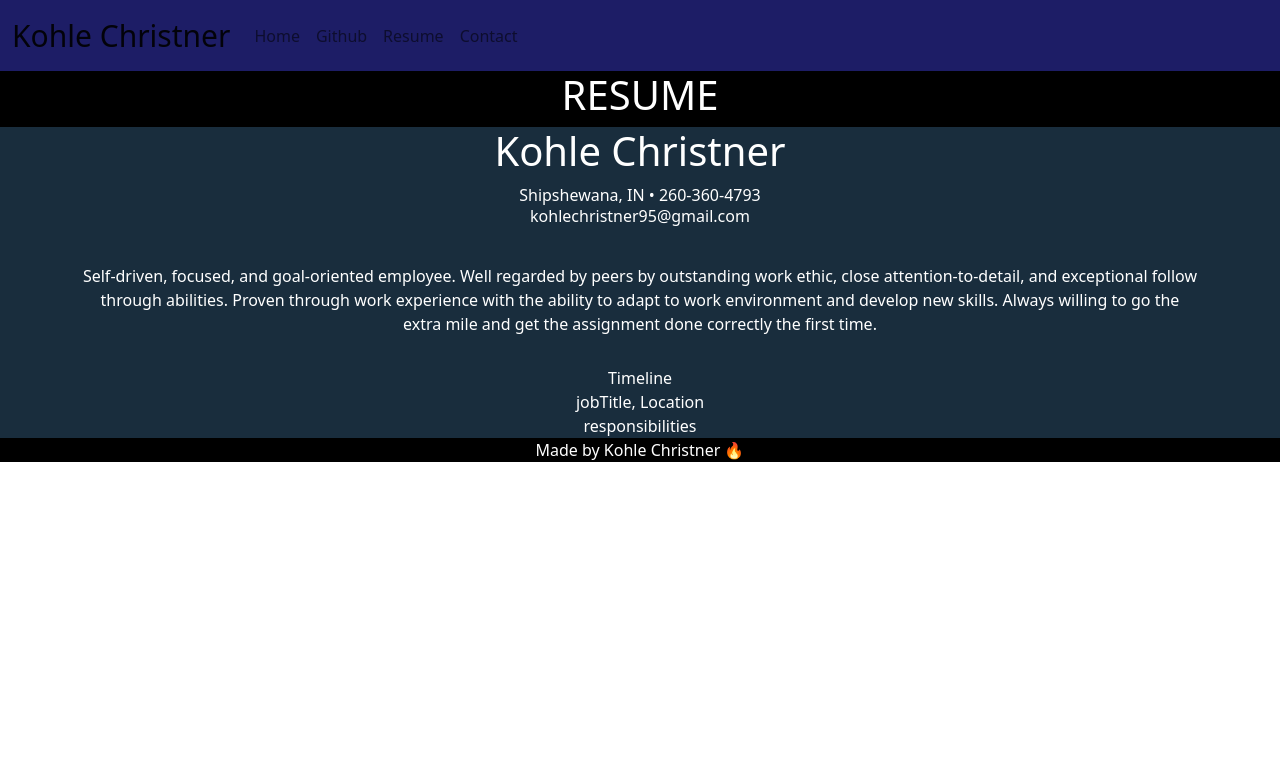
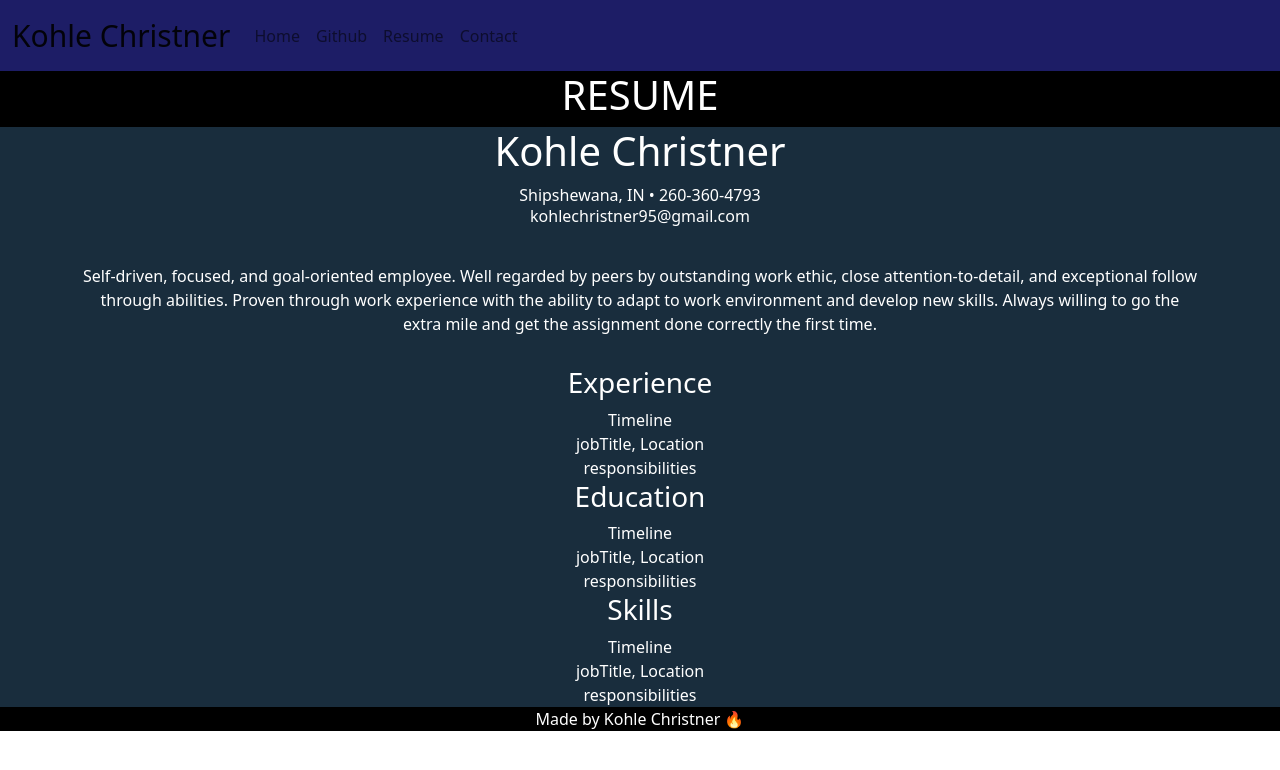
Before and after one commit to kohleChristner95/portfolio-website, a React (Create React App) app: page /Resume in a window 1280 px wide. Shown: the top 770 px of the page. Built offline with nearby package versions, Linux system fonts and the light colour scheme.

Commit message:
replace forEach() with map() so it'll actually return values!

```diff
--- a/src/Components/ResumeComponents/Main.js
+++ b/src/Components/ResumeComponents/Main.js
@@ -63,11 +63,14 @@ const Main = ({ headerTitles }) => {
 
   return (
     <div>
-      {headerTitles.forEach((headerName) => {
-        console.log(headerName);
-        return <h3>{headerName}</h3>;
+      {headerTitles.map((headerName) => {
+        return (
+          <div>
+            <h3>{headerName}</h3>
+            <List />
+          </div>
+        );
       })}
-      <List />
     </div>
   );
 };
```
